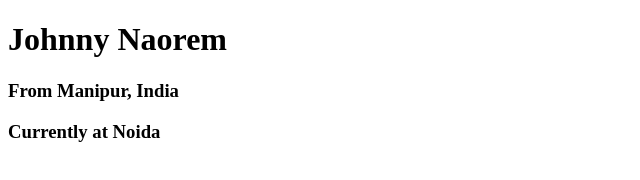
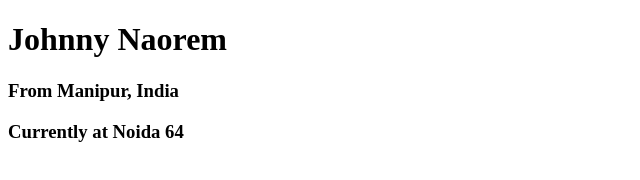
Before and after one commit to johnnynaorem/Demo, a plain HTML site: page index.html in a window 1280 px wide. Shown: the full height of the page, 0-640 px from the left. Drawn offline with Linux system fonts and the light colour scheme.

Commit message:
Add current address

```diff
--- a/index.html
+++ b/index.html
@@ -8,6 +8,6 @@
 <body>
     <h1>Johnny Naorem</h1>
     <h3>From Manipur, India</h3>
-    <h3>Currently at Noida</h3>
+    <h3>Currently at Noida 64</h3>
 </body>
 </html>
```
